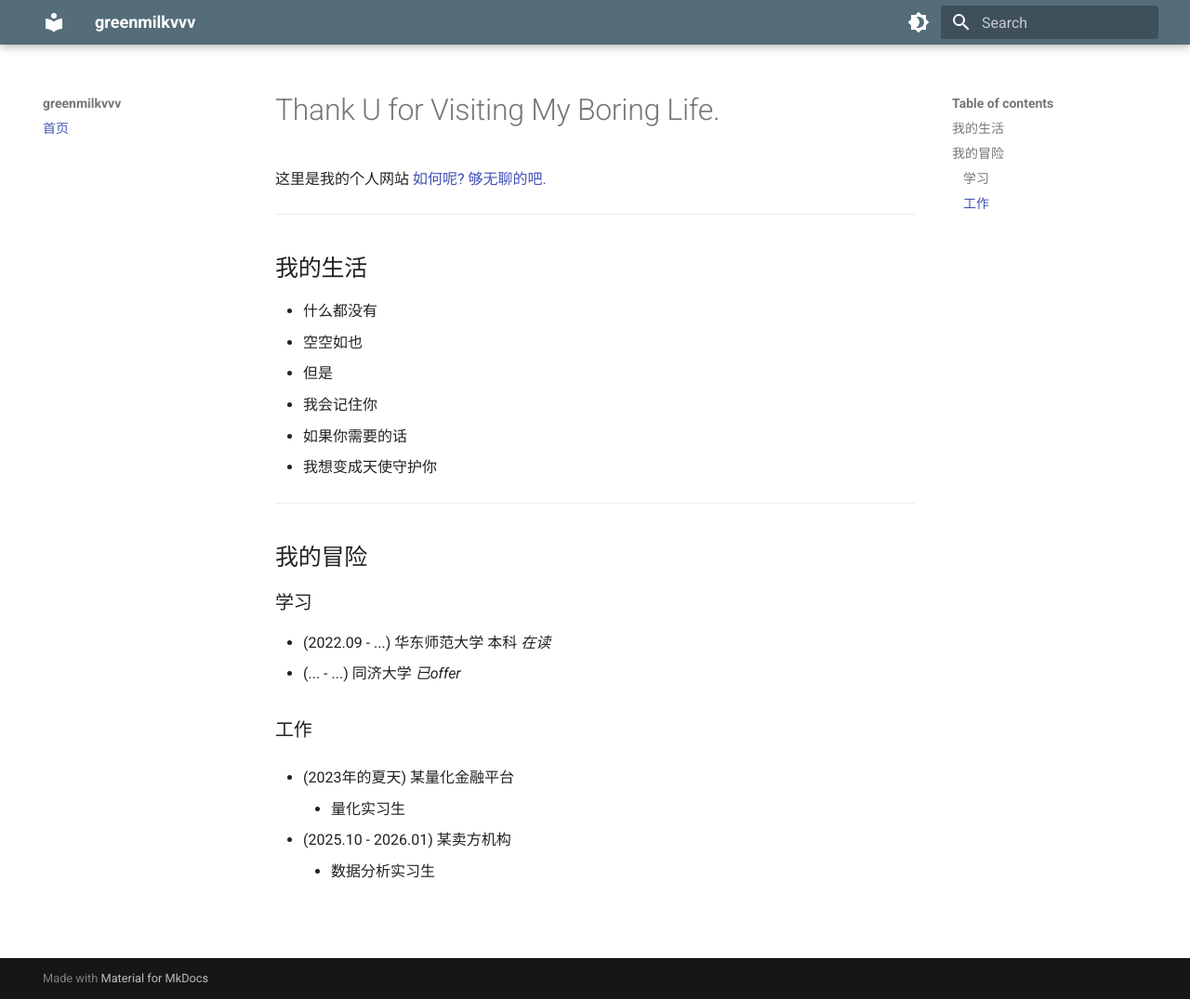
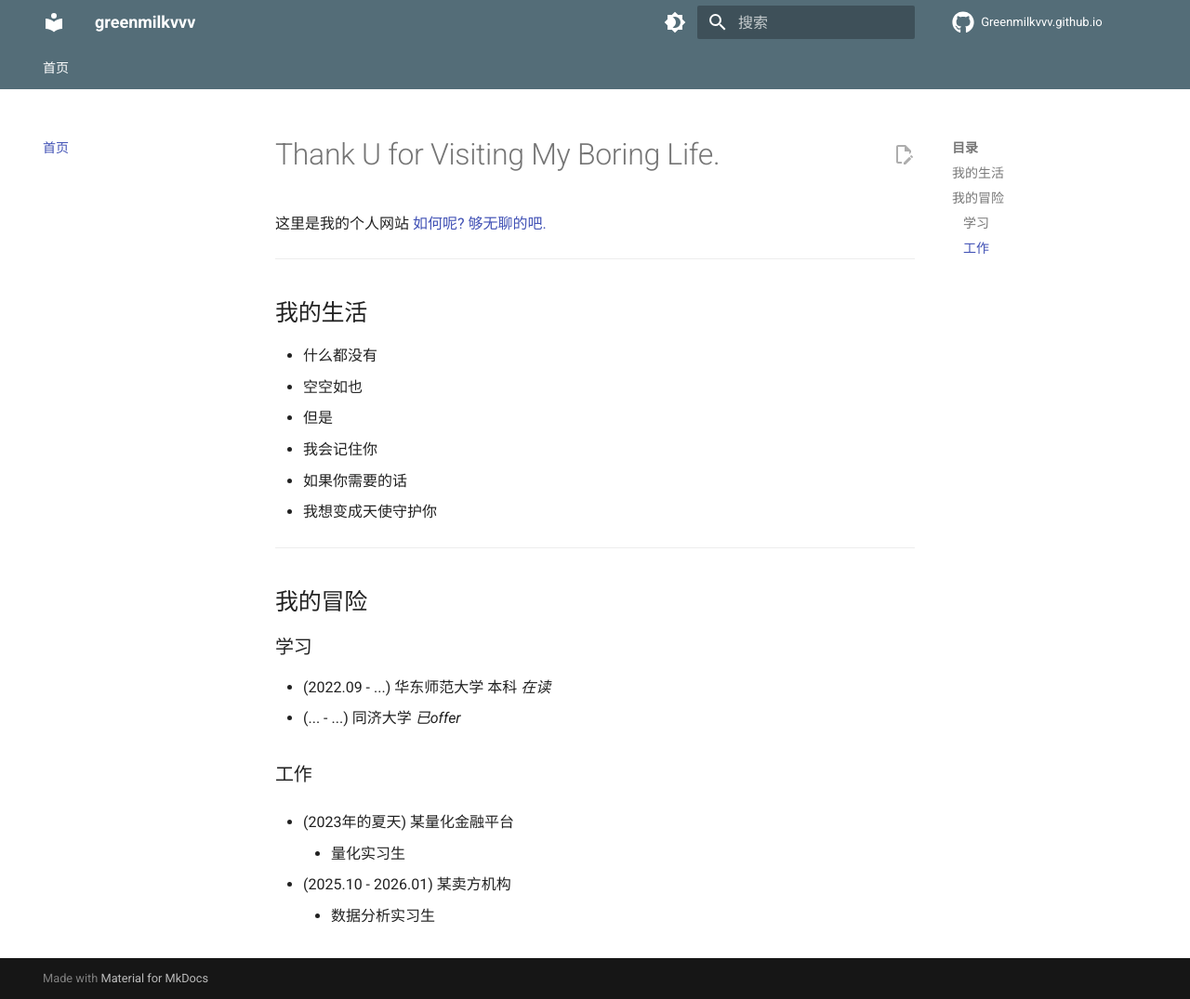
Before and after one commit to Greenmilkvvv/Greenmilkvvv.github.io, an MkDocs documentation site: the page built from docs/index.md, in a window 1280 px wide and 1075 px high. Shown: the whole window at 93% size. Built offline with MkDocs 1.6.1 and Material for MkDocs 9.7.7, drawn with Linux system fonts in a browser that asks for light colours; comment, search, counter and statistics services are not loaded.

Commit message:
add GH repo url

```diff
--- a/mkdocs.yml
+++ b/mkdocs.yml
@@ -1,11 +1,19 @@
 site_name: greenmilkvvv
 site_url: https://Greenmilkvvv.github.io
 
+
+  # 配置导航菜单
+nav:
+  - 首页: index.md
+  # - 关于我: about.md
+  # - 博客:
+  #     - 第一篇博客: blog/post1.md
 
 
 # 启用 Material 主题
 theme:
   name: material
+
   palette:
     # 浅色模式：使用“默认”方案搭配粉色
     - scheme: default
@@ -21,15 +29,46 @@ theme:
       toggle:
         icon: material/brightness-7
         name: Switch to light mode
+
   features:
+    # 使用 Tab 来进行分类
+    # https://squidfunk.github.io/mkdocs-material/setup/setting-up-navigation/#navigation-tabs
+    - navigation.tabs
+    # 返回顶部的按钮，在上滑时出现
+    # https://squidfunk.github.io/mkdocs-material/setup/setting-up-navigation/#back-to-top-button
     - navigation.top
-    - palette.toggle
+    # 给每个 Tab 添加一个 index.md，且在点击 Tab 时打开
+    # https://squidfunk.github.io/mkdocs-material/setup/setting-up-navigation/#section-index-pages-with-section-index-pages
+    - navigation.indexes
+    # 打开 Tab 时左侧目录全部展开
+    # https://squidfunk.github.io/mkdocs-material/setup/setting-up-navigation/#navigation-expansion
+    - navigation.expand
+    # 搜索输入一些字母时推荐补全整个单词
+    # https://squidfunk.github.io/mkdocs-material/setup/setting-up-site-search/#search-suggestions
+    - search.suggest
+    # 搜索的关键词文章加入高亮
+    # https://squidfunk.github.io/mkdocs-material/setup/setting-up-site-search/#search-highlighting
+    - search.highlight
+    # 可以通过按钮复制代码
+    # https://squidfunk.github.io/mkdocs-material/reference/code-blocks/#code-copy-button
+    - content.code.copy
+    # [点击按钮跳转至 GitHub 修改 Markdown 源文件]
+    # https://squidfunk.github.io/mkdocs-material/setup/adding-a-git-repository/#code-actions
+    - content.action.edit
+
+  language: zh # 一些提示性的文字会变成中文
+
+  icon:
+    # [添加 GitHub 仓库]
+    # https://squidfunk.github.io/mkdocs-material/setup/adding-a-git-repository/#repository-icon
+    repo: fontawesome/brands/github
 
 
-
-  # 配置导航菜单
-nav:
-  - 首页: index.md
-  # - 关于我: about.md
-  # - 博客:
-  #     - 第一篇博客: blog/post1.md
+# [点击按钮跳转至 GitHub 修改 Markdown 源文件]
+# https://squidfunk.github.io/mkdocs-material/setup/adding-a-git-repository/#code-actions
+edit_uri: edit/main/docs/
+# [top-right corner]
+# [添加 GitHub 仓库]
+# https://squidfunk.github.io/mkdocs-material/setup/adding-a-git-repository/
+repo_url: https://github.com/Greenmilkvvv/Greenmilkvvv.github.io
+repo_name: Greenmilkvvv.github.io
```
